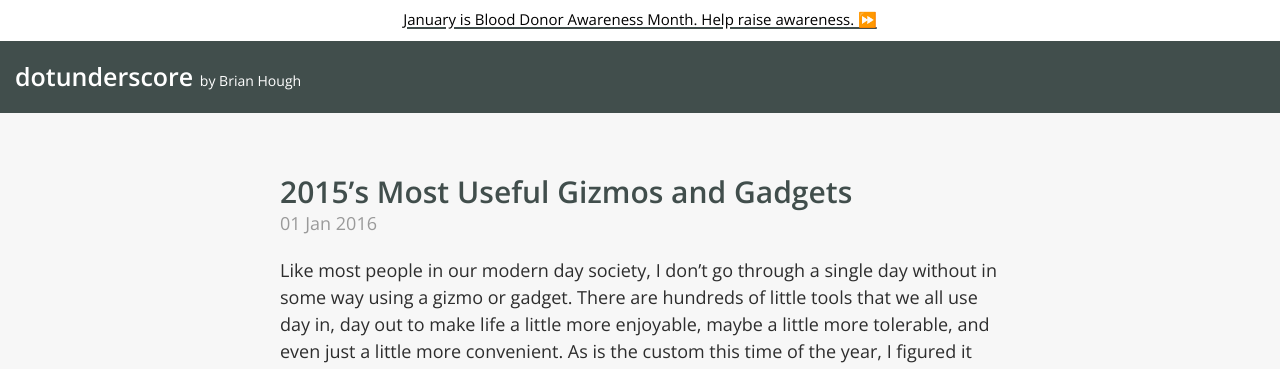
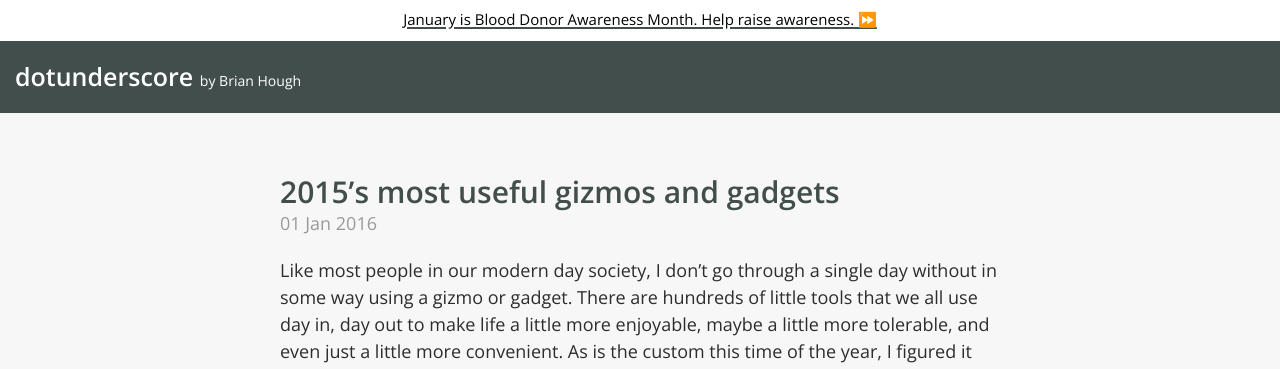
Before and after one commit to derfbwh/derfbwh.github.io, a Jekyll site: the page built from _posts/2016-01-01-2015-most-used-gadgets.md, in a window 1280 px wide. Shown: the top 369 px of the page. Built offline with Jekyll 4.4.1, drawn with Linux system fonts in a browser that asks for light colours; Markdown is read by kramdown in place of the engine named in the settings.

```diff
--- a/_posts/2016-01-01-2015-most-used-gadgets.md
+++ b/_posts/2016-01-01-2015-most-used-gadgets.md
@@ -1,6 +1,6 @@
 ---
 layout: post
-title: "2015’s Most Useful Gizmos and Gadgets"
+title: "2015’s most useful gizmos and gadgets"
 tags:
 ---
 Like most people in our modern day society, I don’t go through a single day without in some way using a gizmo or gadget. There are hundreds of little tools that we all use day in, day out to make life a little more enjoyable, maybe a little more tolerable, and even just a little more convenient. As is the custom this time of the year, I figured it may be useful to someone out there to put together this little list of my most used and abused of these tools, just in time for the new year.
```
